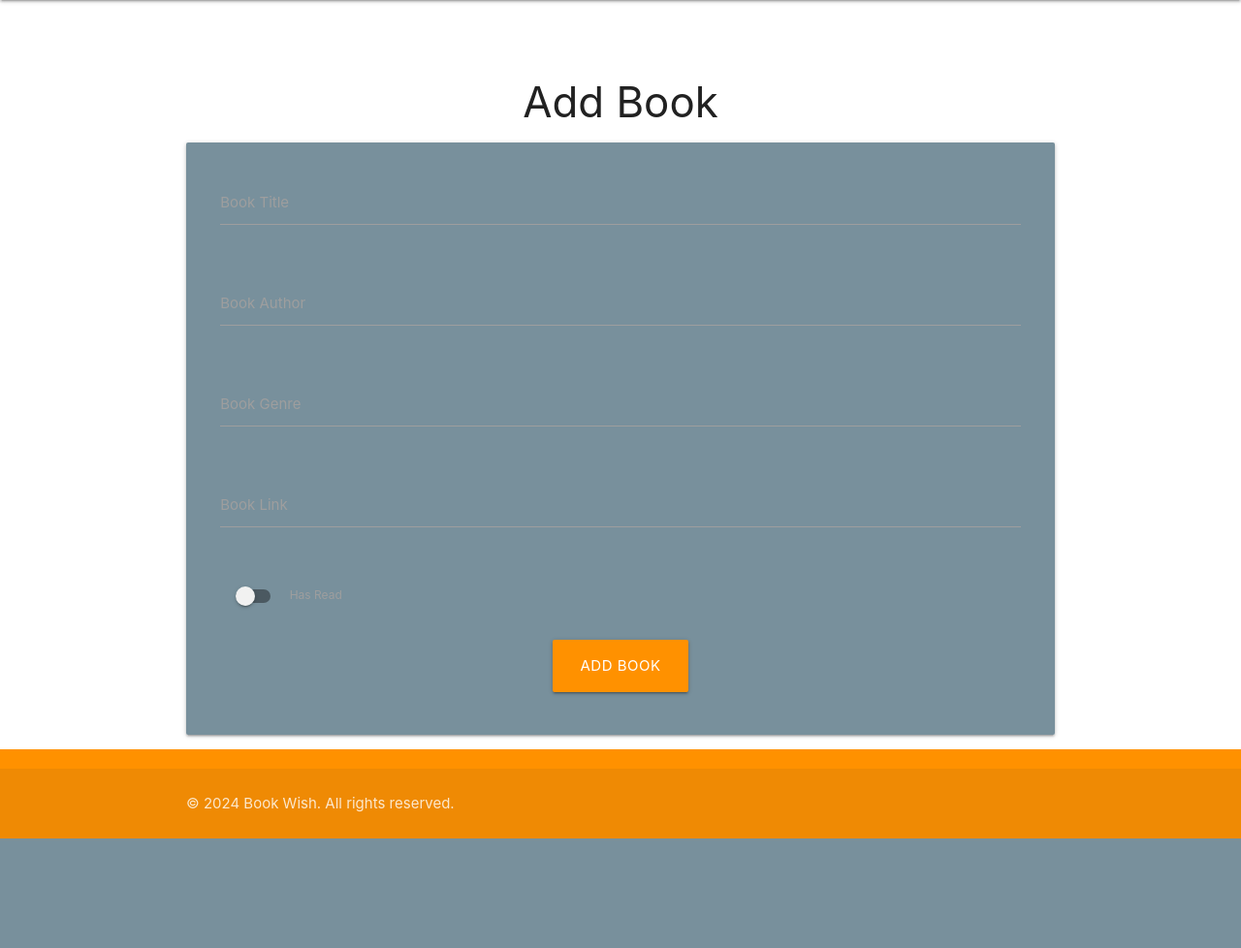
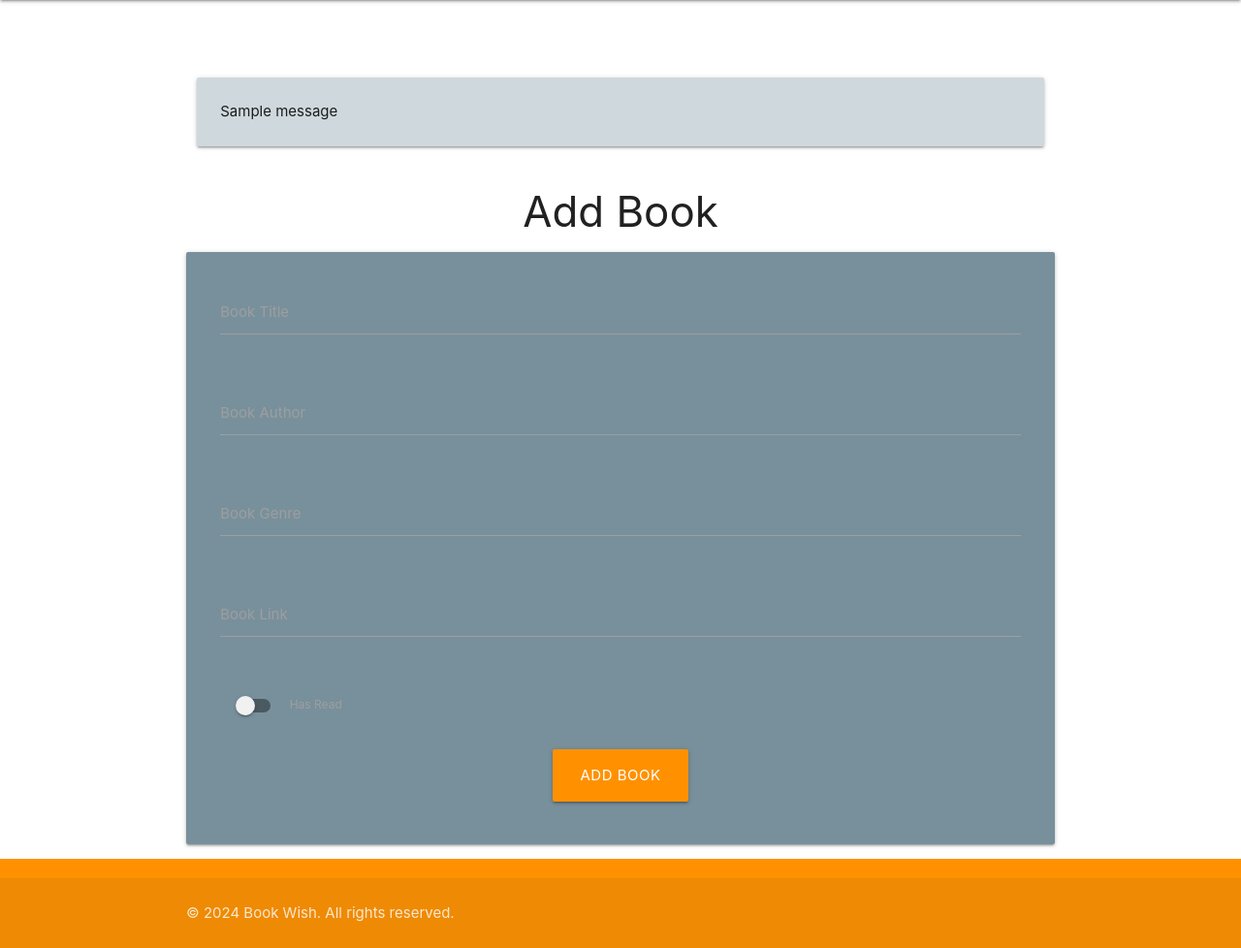
Before and after one commit to amandakoka/bookwish, a Flask app: page /add_book in a window 1280 px wide. Shown: the part 64-1042 px from the top of the page at 97% size. Before the commit the page ends 929 px from the top, so only its background shows below. Run offline with Flask 3, Linux system fonts and the light colour scheme; tables that the repository leaves empty hold one stand-in row (values such as "Sample post"); one stand-in notice (Sample message) is shown.

Commit message:
feat: Implement flash message display section

```diff
--- a/bookwish/templates/add_book.html
+++ b/bookwish/templates/add_book.html
@@ -1,5 +1,21 @@
 {% extends "base.html" %}
 {% block content %}
+
+{% with messages = get_flashed_messages() %}
+  {% if messages %}
+    <div class="row">
+      <div class="col s12">
+        {% for message in messages %}
+          <div class="card blue-grey lighten-4">
+            <div class="card-content">
+              {{ message }}
+            </div>
+          </div>
+        {% endfor %}
+      </div>
+    </div>
+  {% endif %}
+{% endwith %}
 
 <h3 class="center-align">Add Book</h3>
 
```
Also changed, not shown: bookwish/templates/wishlist.html (+15 -0 lines).
